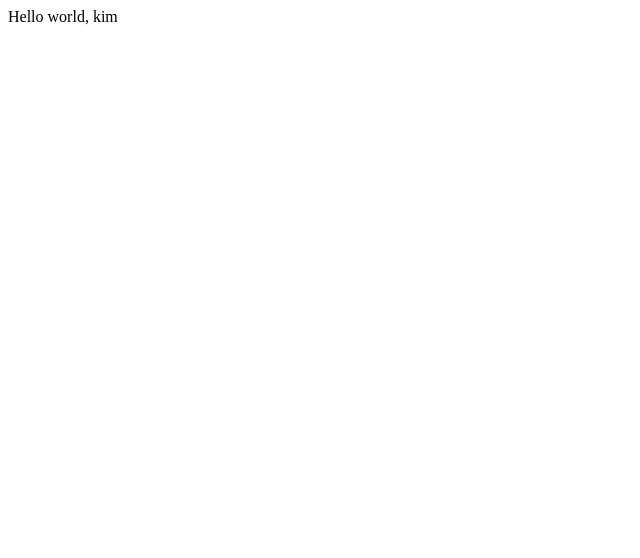
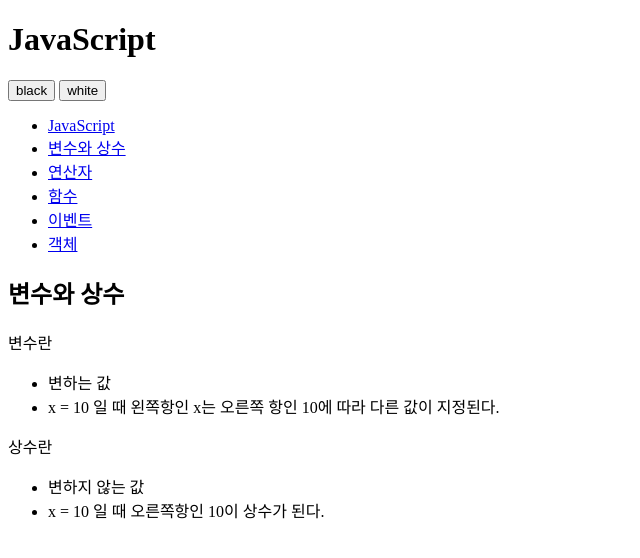
Before and after one commit to qkswkd301/opentutorials-kim, a plain HTML site: page index.html in a window 1280 px wide. Shown: the whole page, without its empty margins (0-640 px from the left). Drawn offline with Linux system fonts and the light colour scheme.

Commit message:
add html

```diff
--- a/index.html
+++ b/index.html
@@ -1,24 +1,53 @@
 <!DOCTYPE html>
-<html lang="en">
+<html>
     <head>
         <meta charset="utf-8" />
-
-        <!-- Always force latest IE rendering engine (even in intranet) & Chrome Frame
-        Remove this if you use the .htaccess -->
-        <meta http-equiv="X-UA-Compatible" content="IE=edge,chrome=1" />
-
-        <title>index</title>
-        <meta name="description" content="" />
-        <meta name="author" content="egoing" />
-
-        <meta name="viewport" content="width=device-width; initial-scale=1.0" />
-
-        <!-- Replace favicon.ico & apple-touch-icon.png in the root of your domain and delete these references -->
-        <link rel="shortcut icon" href="/favicon.ico" />
-        <link rel="apple-touch-icon" href="/apple-touch-icon.png" />
     </head>
 
-    <body>
-        Hello world, kim
+    <body id="body">
+        <div>
+            <header>
+                <h1>JavaScript</h1>
+            </header>
+            <div id="toolbar">
+                <input type="button" value="black" />
+                <input type="button" value="white" />
+            </div>
+            <nav>
+                <ul>
+                    <li><a href="http://opentutorials.org/course/49/17">JavaScript</a></li>
+                    <li><a href="http://opentutorials.org/course/49/16">변수와 상수</a></li>
+                    <li><a href="http://opentutorials.org/course/49/18">연산자</a></li>
+                    <li><a href="http://opentutorials.org/course/49/19">함수</a></li>
+                    <li><a href="http://opentutorials.org/course/49/20">이벤트</a></li>
+                    <li><a href="http://opentutorials.org/course/49/21">객체</a></li>
+                </ul>
+            </nav>
+            <article>
+                <h2>변수와 상수</h2>
+                <div>
+                    <p>변수란</p>
+                    <ul>
+                        <li>
+                            변하는 값
+                        </li>
+                        <li>
+                            x = 10 일 때 왼쪽항인 x는 오른쪽 항인 10에 따라 다른 값이 지정된다.
+                        </li>
+                    </ul>
+                    <p>
+                        상수란
+                    </p>
+                    <ul>
+                        <li>
+                            변하지 않는 값
+                        </li>
+                        <li>
+                            x = 10 일 때 오른쪽항인 10이 상수가 된다.
+                        </li>
+                    </ul>
+                </div>
+            </article>
+        </div>
     </body>
 </html>
```
